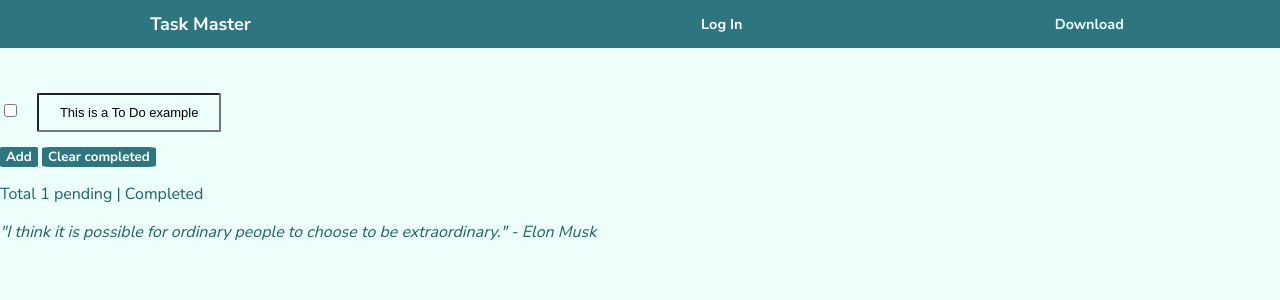
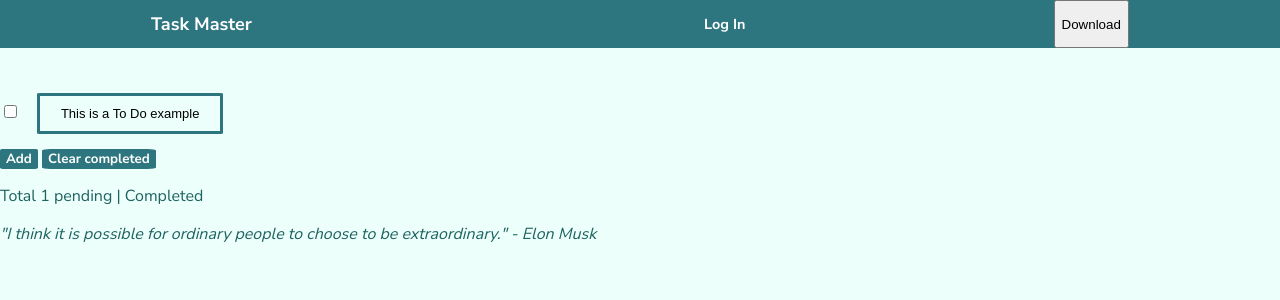
Before and after one commit to Naom19/frontend--tecnico, a SvelteKit app: page / in a window 1280 px wide. Shown: the top 300 px of the page. Built offline with nearby package versions, Linux system fonts and the light colour scheme.

Commit message:
style: changing IDs for classes

```diff
--- a/src/routes/+page.svelte
+++ b/src/routes/+page.svelte
@@ -21,10 +21,10 @@
 
 <div class="navBar">
 	<h1>Task Master</h1>
-	<button id="logInBtn">
+	<button class="navBtns">
 		Log In
 	</button>
-	<button id="downlBtn">Download</button>
+	<button id="navBtns">Download</button>
 </div>
 
 
@@ -33,7 +33,7 @@
         <input type="checkbox" id="checkIcon"
          bind:checked={todo.done} />
         <input placeholder="Add a new to do..."
-		 id="todoInput"
+		 class="todoInput"
          value={todo.text} />
 
     </div>
@@ -65,19 +65,10 @@
 		padding-right: 8em;
     }
 
-	#logInBtn {
+	.navBtns {
 		border: 0;
 		background-color: #2d767f;
 		color:#ffffff;
-		font-family: 'Nunito Sans', sans-serif;
-		font-weight: bold;
-		font-size: 0.9em;
-	}
-
-	#downlBtn{
-		border: 0;
-		background-color: #2d767f;
-		color:#ecfffb;
 		font-family: 'Nunito Sans', sans-serif;
 		font-weight: bold;
 		font-size: 0.9em;
@@ -89,17 +80,12 @@
         opacity: 0.3;
     }
 
-	#checkIcon {
-		background-color: #2d767f;
-		/* image */
-	}
-
-	#todoInput {
+	.todoInput {
 		height: 2.5em;
 		width: fit-content;
 		background-color: #ecfffb;
 		border-radius: 2%;
-		border-color: solid #2d767f;
+		border: solid #2d767f;
 		font-size: small;
 		text-align: center;
 		margin: 1em;
```
